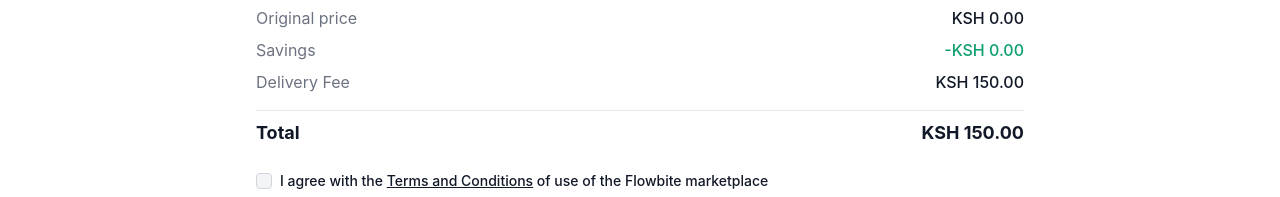
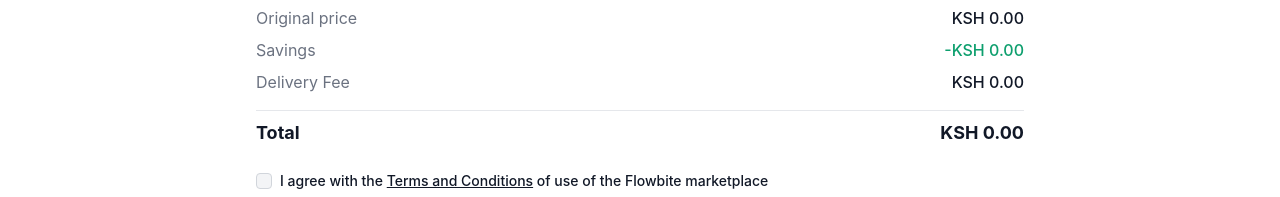
Before and after one commit to ericomondi/e-commerce, a React (Vite) app: page /order-summary in a window 1280 px wide. Shown: the part 453-650 px from the top of the page. Built offline with nearby package versions, Linux system fonts and the light colour scheme.

Commit message:
feat: update OrderSummary to use delivery fee, subtotal, and total from ShoppingCartContext

```diff
--- a/src/pages/Order-Summary.tsx
+++ b/src/pages/Order-Summary.tsx
@@ -9,20 +9,12 @@ const OrderSummary: React.FC = () => {
   const {token} = useAuth();
   const navigate = useNavigate();
   const location = useLocation();
-  const { cartItems, selectedAddress, clearCart } = useShoppingCart();
+  const { cartItems, selectedAddress, clearCart, total, subtotal, deliveryFee } = useShoppingCart();
   const addressId = selectedAddress?.id;
 
   // Extract data from navigation state
   const { deliveryMethod, mpesaPhone } = location.state || {};
 
-  // Calculate order summary values
-  const subtotal = cartItems.reduce(
-    (total, item) => total + item.quantity * item.price,
-    0
-  );
-  const deliveryFee = 150; // Example logic; could be dynamic based on deliveryMethod
-  // const tax = 199; // Fixed tax value, can be made dynamic
-  const total = subtotal + deliveryFee;
 
   // Function to format the address
   const formatAddress = (address) => {
```
